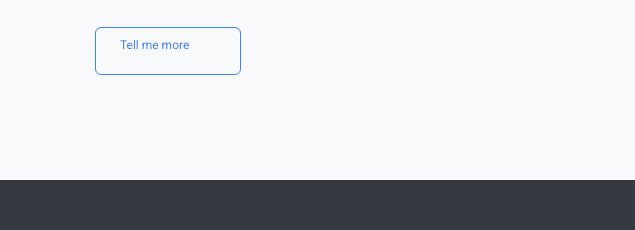
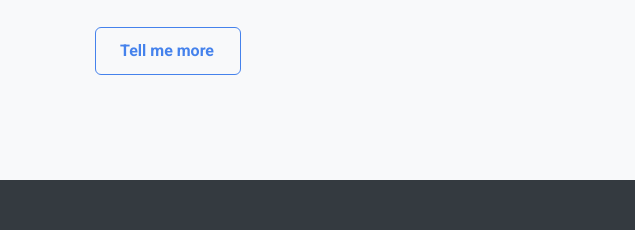
Before and after one commit to GoldenDog38/probnik, a plain HTML site: page index.html in a window 1280 px wide. Shown: the part 3079-3309 px from the top of the page, 0-635 px from the left. Drawn offline with Linux system fonts and the light colour scheme.

Commit message:
всё (точно)

```diff
--- a/src/scss/_header.scss
+++ b/src/scss/_header.scss
@@ -343,6 +343,10 @@ p {
       color: #4582EC;
       border: 1px solid #4582EC;
       border-radius: 6px;
+      font-weight: 600;
+      font-size: 16px;
+      text-align: center;
+      padding-top:14px;
     }
   }
 }
```
Also changed, not shown: src/scss/style.css, 1 other file.
